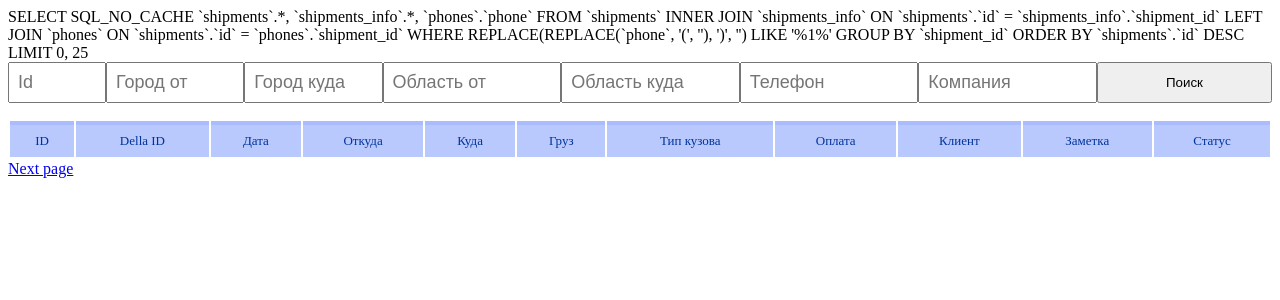
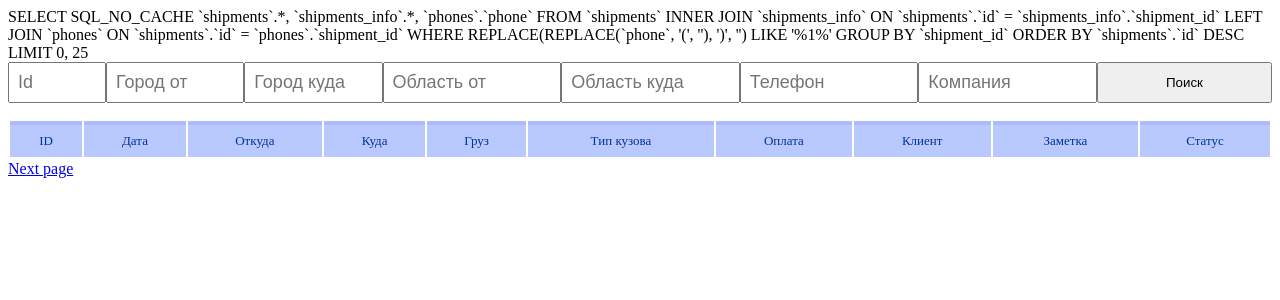
Before and after one commit to Freyze/shipmentsUI, a PHP site: page /?phone=1 in a window 1280 px wide. Shown: the top 300 px of the page. Run offline with PHP 8.4, Linux system fonts and the light colour scheme; data that the repository does not hold is empty; a stand-in replaces the project's code that opens the database connection.

Commit message:
Upload to server

```diff
--- a/index.php
+++ b/index.php
@@ -95,14 +95,13 @@ function createShipmentsHTML($conn, $lastShipments) {
         $html .= "
     <tr data-id='{$shipmentInfo["shipment_id"]}'>
         <td>{$shipmentInfo["shipment_id"]}</td>
-        <td>{$shipmentInfo["request_id"]}</td>
         <td style='min-width: 120px;'>$date<br>$time</td>
         <td>{$shipmentInfo["city_from"]}<br>{$shipmentInfo["area_from"]}</td>
         <td>{$shipmentInfo["city_to"]}<br>{$shipmentInfo["area_to"]}</td>
         <td>{$shipmentInfo["content_name"]} $contentCharacteristic</td>
         <td>{$shipmentInfo["truck_type"]}</td>
         <td>{$shipmentInfo["payment_type"]}  {$shipmentInfo["payment_time"]}<br>Цена клиента: {$shipmentInfo["price"]}<br>Наша цена: {$shipmentInfo["lardi_price"]}</td>
-        <td style='max-width: 200px;'><a href='https://della.ua/{$shipmentInfo["shipment_url"]}' target='_blank'>Заявка</a><br></td>
+        <td style='max-width: 200px;'><a href='https://della.ua{$shipmentInfo["shipment_url"]}' target='_blank'>Заявка</a><br></td>
         <td><textarea class='note' oninput='note(this)'>{$shipmentInfo["notation"]}</textarea></td>
         <td style='min-width: 70px;'><div class='pointer hover-darkred' onclick='setRed(this)'>Удалить</div><div class='pointer hover-darkred' onclick='setGreen(this)'>В работе</div></td>
     </tr>";
--- a/view.php
+++ b/view.php
@@ -134,7 +134,6 @@
 <table>
     <tr>
         <th>ID</th>
-        <th>Della ID</th>
         <th>Дата</th>
         <th>Откуда</th>
         <th>Куда</th>
```
